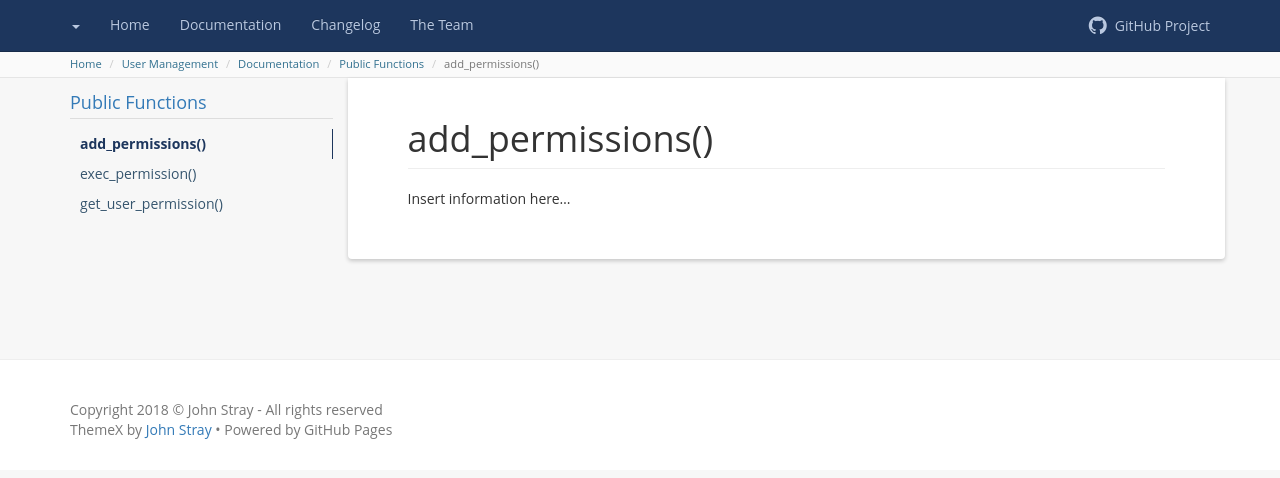
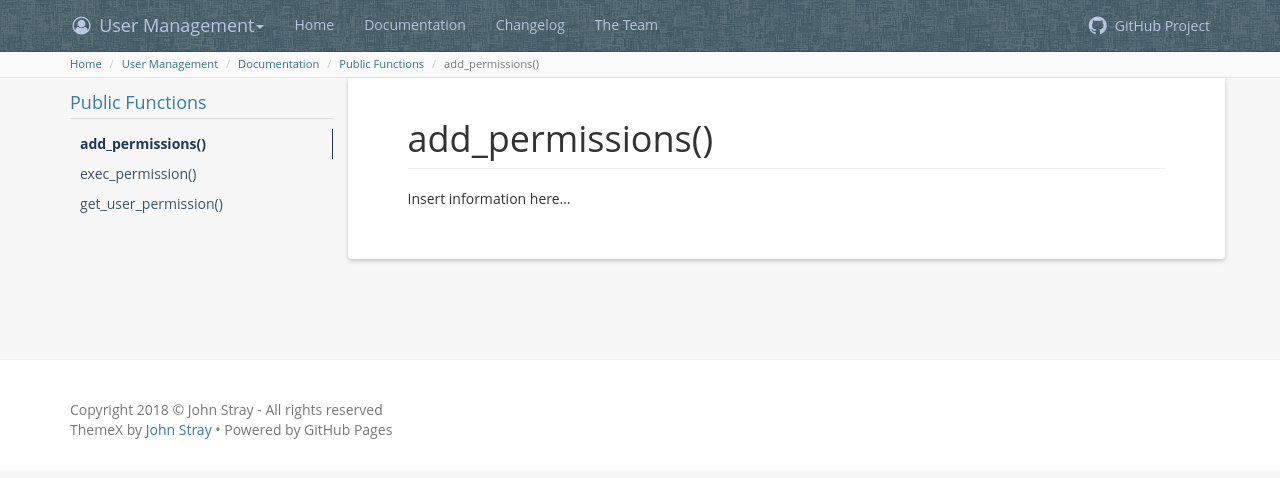
Before and after one commit to johnstray/johnstray.github.io, a Jekyll site: the page built from gs-users/documentation/public-functions/add-permissions.md, in a window 1280 px wide. Shown: the top 478 px of the page. Built offline with Jekyll 4.4.1, drawn with Linux system fonts in a browser that asks for light colours.

Commit message:
Update add-permissions.md

```diff
--- a/gs-users/documentation/public-functions/add-permissions.md
+++ b/gs-users/documentation/public-functions/add-permissions.md
@@ -1,6 +1,9 @@
 ---
 title: add_permissions()
-layout: default-gsusers
+project: User Management
+projectid: gs-users
+lang: getsimple
+layout: default
 ---
 
 Insert information here...
```
